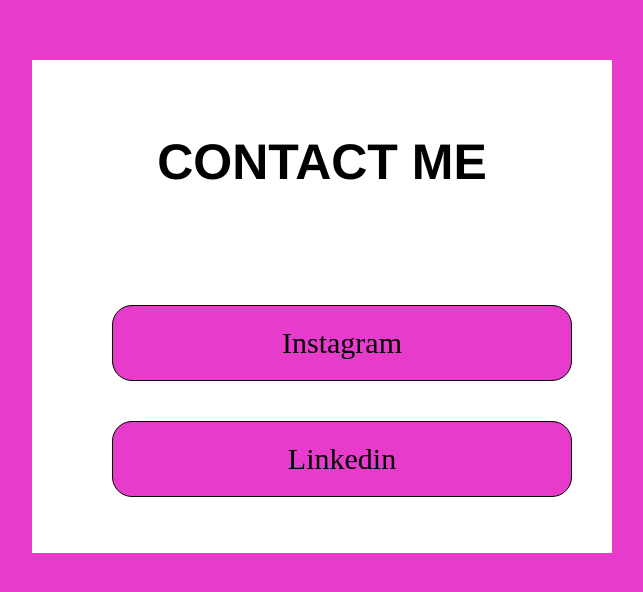
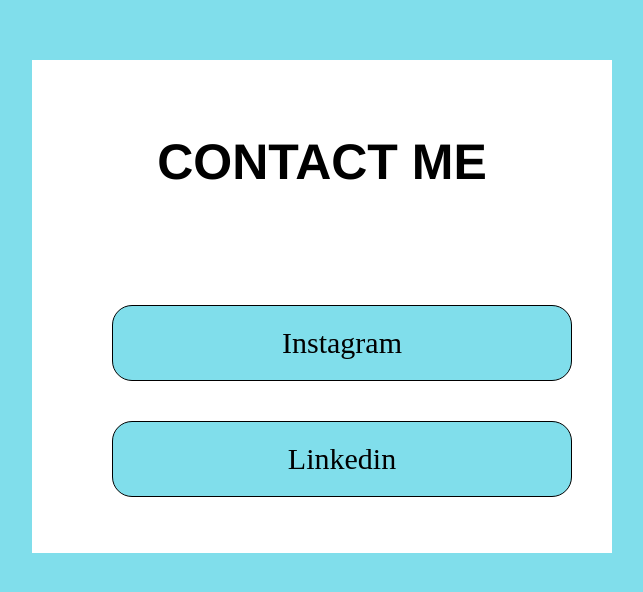
Before and after one commit to Kosiso123/upskill-two, a plain HTML site: page Contact.html in a window 1280 px wide. Shown: the part 114-706 px from the top of the page, without its empty margins (318-961 px from the left). Drawn offline with Linux system fonts and the light colour scheme.

Commit message:
last work

```diff
--- a/Contact.html
+++ b/Contact.html
@@ -30,7 +30,7 @@
 <style>
     body{
         margin: 20px;
-        background-color: rgb(231, 60, 203);
+        background-color : rgb(128, 222, 235);
 
     }
     .contact{
@@ -65,7 +65,7 @@
     ul li:nth-child(1){
         border: 1px solid black;
         padding: 20px;
-        background-color: rgb(231, 60, 203);
+        background-color:  rgb(128, 222, 235);
         border-radius: 20px;
         text-align: center;
 
@@ -74,7 +74,7 @@
     ul li:nth-child(2){
         border: 1px solid black;
         padding: 20px;
-        background-color: rgb(231, 60, 203);
+        background-color:  rgb(128, 222, 235);
         border-radius: 20px;
         text-align: center;
 
```
Also changed, not shown: index.html (+1 -1 lines).
